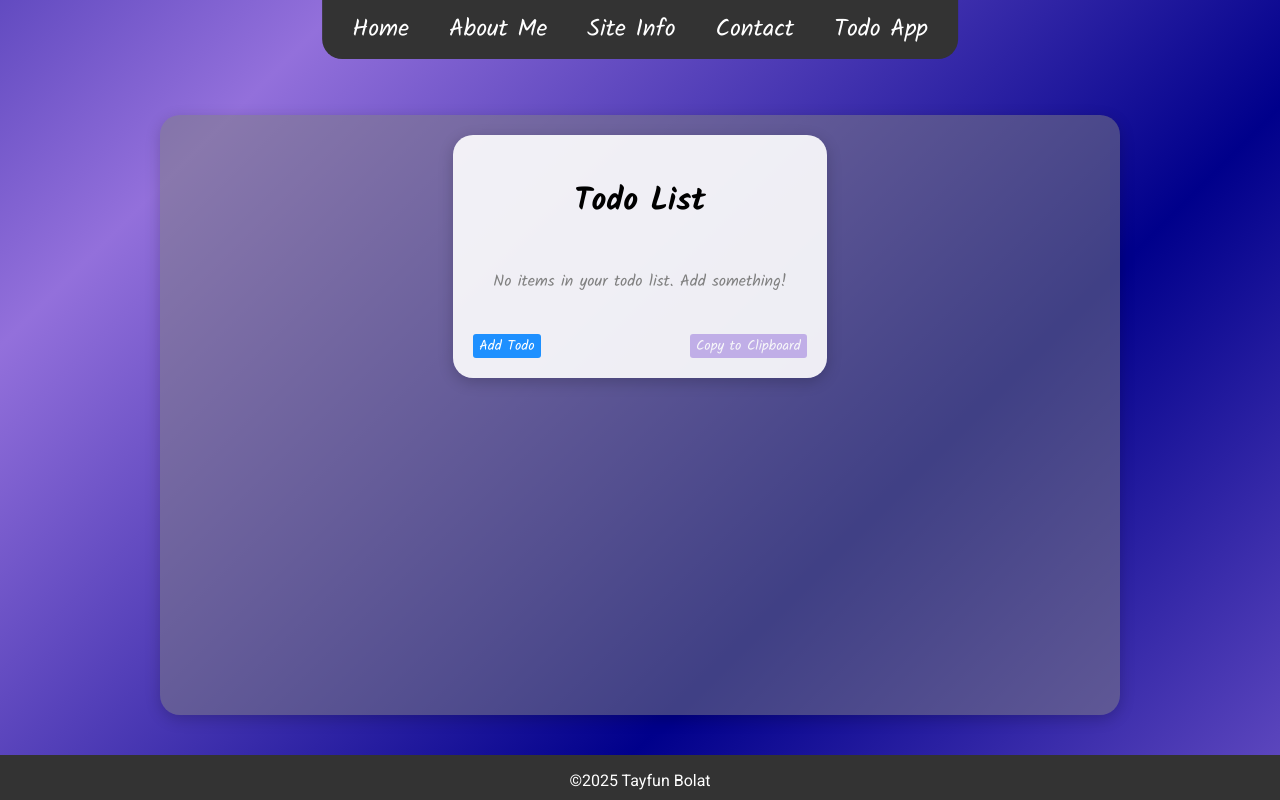
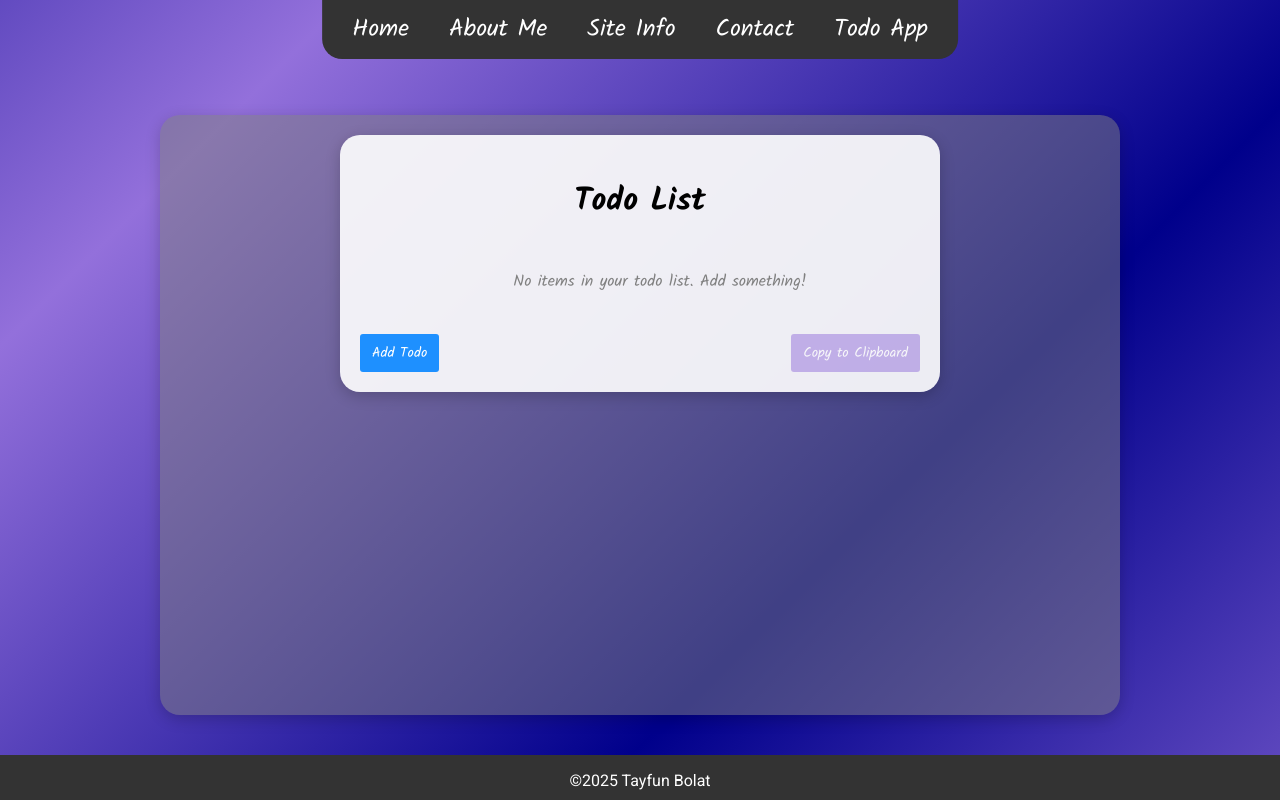
Before and after one commit to tayph00n/website-WiP, an Angular app: page /todo in a window 1280 px wide. Built offline with nearby package versions, Linux system fonts and the light colour scheme.

Commit message:
WiP 06.04.25 fixed some size issues. in todo. box wont get smaller now because you add content.

```diff
--- a/src/app/pages/todo/todo.component.css
+++ b/src/app/pages/todo/todo.component.css
@@ -18,13 +18,16 @@
 }
 
 .todo-container {
-  max-width: 600px;
+  width: 100%;          /* Set width to 100% of parent */
+  max-width: 600px;     /* Maintain max width */
+  min-width: 300px;     /* Add minimum width to prevent shrinking */
   margin: 0 auto;
   padding: 20px;
   font-family: "Kalam", serif;
   background-color: rgb(255,255,255,0.9);
   border-radius: 20px;
   box-shadow: 0 4px 15px rgba(0,0,0,0.2);
+  box-sizing: border-box; /* Add box-sizing to include padding in width calculation */
 }
 
 h1 {
@@ -34,12 +37,14 @@ h1 {
 
 .todo-list {
   margin: 20px 0;
+  width: 100%;          /* Make list take full width of container */
 }
 
 .empty-state {
   text-align: center;
   color: gray;
   padding: 20px;
+  width: 100%;          /* Make empty state take full width */
 }
 
 .todo-item {
@@ -53,7 +58,8 @@ h1 {
   box-shadow: 0 1px 3px rgba(0, 0, 0, 0.1);
   transition: all 0.3s ease;
   overflow: hidden;
-
+  width: 100%;          /* Make items take full width */
+  box-sizing: border-box; /* Include padding in width */
 }
 
 .todo-item.done {
@@ -78,7 +84,7 @@ h1 {
 .todo-actions {
   display: flex;
   gap: 5px;
-  flex-shrink: 0;
+  flex-shrink: 0;       /* Prevent shrinking */
 }
 
 .btn {
@@ -89,18 +95,22 @@ h1 {
   font-size: 14px;
   transition: background-color 0.2s;
   white-space: nowrap;
+  min-width: 40px;      /* Minimum button width */
+  padding: 8px 12px;
 }
 
 .btn-done {
   font-size: 1.2rem;
   background-color: mediumseagreen;
   color: white;
+  min-width: 45px;
 }
 
 .btn-delete {
   font-size: 1.2rem;
   background-color: crimson;
   color: white;
+  min-width: 45px;
 }
 
 .btn:disabled {
@@ -108,22 +118,23 @@ h1 {
   cursor: not-allowed;
 }
 
-
-
 .btn-add {
   background-color: dodgerblue;
   color: white;
+  min-width: 60px;
 }
 
 .btn-copy {
   background-color: mediumpurple;
   color: white;
+  min-width: 60px;
 }
 
 .actions {
   display: flex;
   justify-content: space-between;
   margin-top: 20px;
+  width: 100%;          /* Make actions take full width */
 }
 
 /* Popup styles */
@@ -146,7 +157,9 @@ h1 {
   padding: 20px;
   width: 80%;
   max-width: 500px;
+  min-width: 300px;     /* Add minimum width to prevent shrinking */
   box-shadow: 0 3px 10px rgba(0, 0, 0, 0.3);
+  box-sizing: border-box; /* Include padding in width */
 }
 
 .popup h2 {
@@ -170,18 +183,19 @@ h1 {
   display: flex;
   justify-content: flex-end;
   gap: 10px;
+  width: 100%;          /* Make popup actions take full width */
 }
-
-
 
 .btn-cancel {
   background-color: gray;
   color: white;
+  min-width: 70px;
 }
 
 .btn-confirm {
   background-color: dodgerblue;
   color: white;
+  min-width: 70px;
 }
 
 /* Drag and drop styles */
@@ -191,6 +205,7 @@ h1 {
   color: #888;
   display: flex;
   align-items: center;
+  flex-shrink: 0;       /* Prevent shrinking */
 }
 
 .drag-handle:active {
@@ -209,7 +224,6 @@ h1 {
   box-shadow: 0 5px 15px rgba(0, 0, 0, 0.3);
   opacity: 0.8;
   cursor: grabbing;
-  /* Remove any transition to make it follow cursor instantly */
   transition: none !important;
 }
 
```
